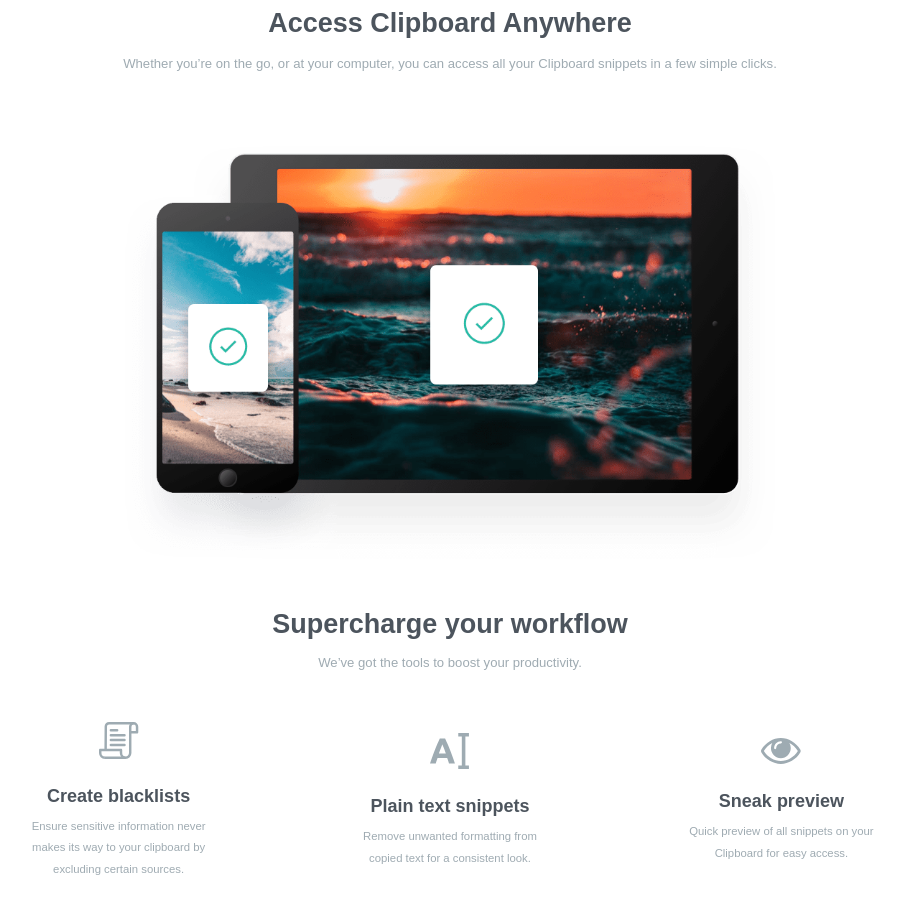
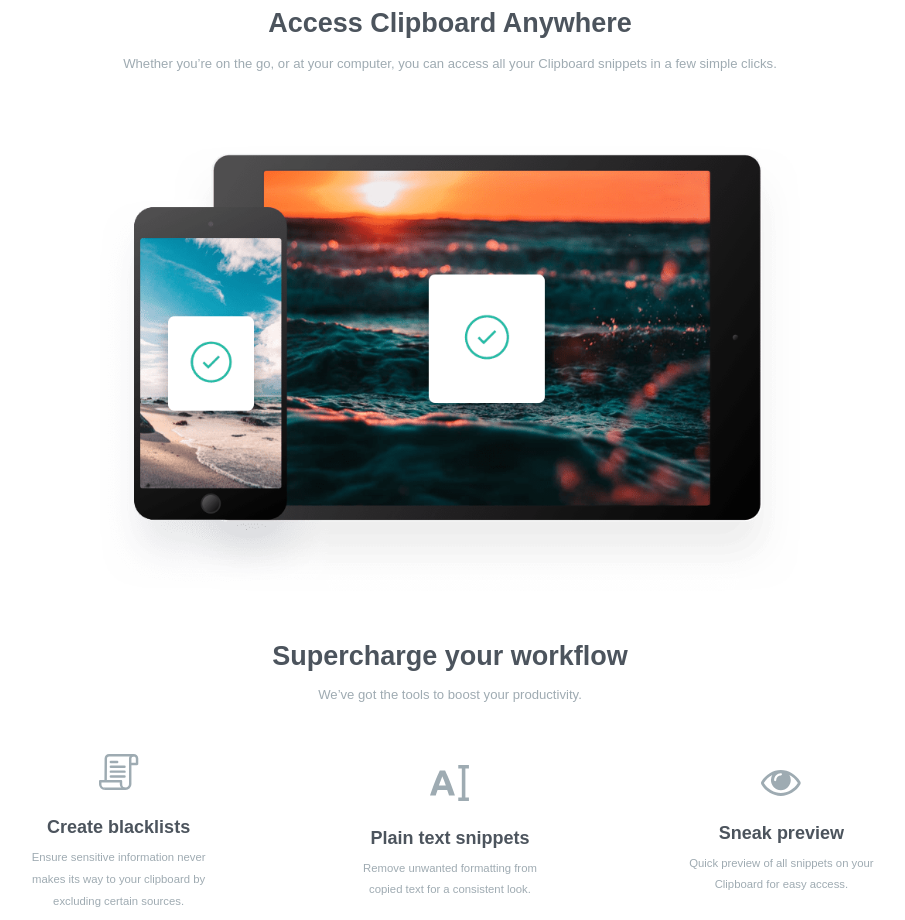
Before and after one commit to Isaacayomi/Clipboard-Landing-Page, a plain HTML site: page index.html in a window 1280 px wide. Shown: the part 1440-2360 px from the top of the page, without its empty margins (190-1095 px from the left). Drawn offline with Linux system fonts and the light colour scheme; a web font is replaced by a local one.

Commit message:
made new changes to the css file

```diff
--- a/style.css
+++ b/style.css
@@ -334,7 +334,7 @@ footer{
     }
 
     .section-3-computer-img{
-        min-width:650px;
+        min-width:700px;
         margin-top:1.7rem;
     }
 
```
